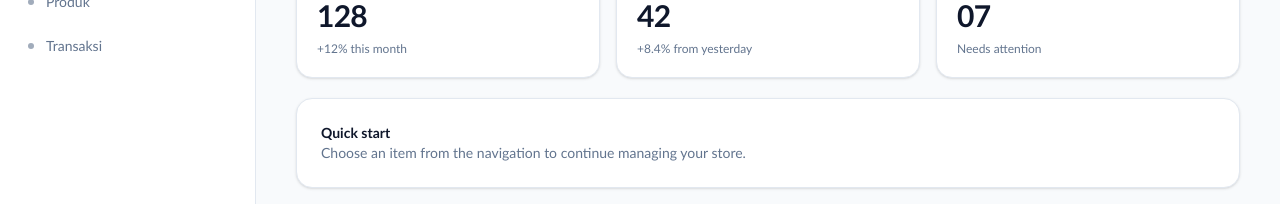
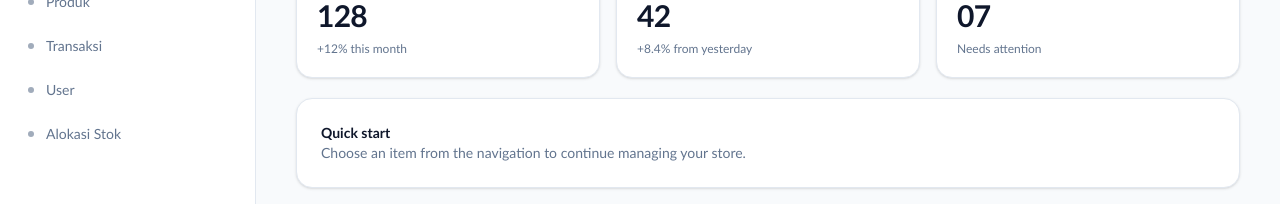
Before and after one commit to justmardamar/Store-Analisis, a React (Vite) app in the folder frontend/: page / in a window 1280 px wide. Shown: the part 220-424 px from the top of the page. Built offline with nearby package versions, Linux system fonts and the light colour scheme; sample sign-in values are in the browser's storage.

Commit message:
Update Option sidebar

```diff
--- a/frontend/src/App.jsx
+++ b/frontend/src/App.jsx
@@ -10,6 +10,8 @@ import ListTransaction from './templates/admin/transaction/ListTransaction'
 import DetailTransaction from './templates/admin/transaction/DetailTransaction'
 import CreateUser from './templates/admin/user/CreateUser'
 import CreateDataStock from './templates/admin/stocks/CreateDataStock'
+import ListProduct from './templates/admin/product/ListProduct'
+import ListUser from './templates/admin/user/ListUser'
 
 import CreateStore from './templates/superAdmin/store/CreateStore'
 import EditStore from './templates/superAdmin/store/EditStore'
@@ -50,6 +52,8 @@ function App() {
             <Route path="/admin/transaction/:id" element={<DetailTransaction />} />
             <Route path="/admin/createUser" element={<CreateUser />} />
             <Route path="/admin/createDataStock" element={<CreateDataStock />} />
+            <Route path="/admin/listProduct" element={<ListProduct />} />
+            <Route path="/admin/listUser" element={<ListUser />} />
 
             <Route path='/superAdmin/createStore' element={<CreateStore/>} />
             <Route path='/superAdmin/editStore/:id' element={<EditStore/>} />
--- a/frontend/src/components/Sidebar.jsx
+++ b/frontend/src/components/Sidebar.jsx
@@ -9,8 +9,10 @@ const roleMenus = {
   ],
   'Admin': [
     { label: 'Dashboard', to: '/' },
-    { label: 'Produk', to: '/admin/createProduct' },
+    { label: 'Produk', to: '/admin/listProduct' },
     { label: 'Transaksi', to: '/admin/transaction' },
+    { label: 'User', to: '/admin/listUser' },
+    { label: 'Alokasi Stok', to: '/admin/createDataStock' },
   ],
   'kasir': [
     { label: 'Dashboard', to: '/' },
@@ -20,7 +22,7 @@ const roleMenus = {
   'Stock': [
     { label: 'Dashboard', to: '/' },
     { label: 'Stock', to: '/stock/data-location' },
-    { label: 'Gudang', to: '/stock/add-warehouse' },
+    { label: 'Gudang', to: '/stock/warehouses' },
     { label: 'Perubahan Stok', to: '/stock/change' },
   ],
 };
```
